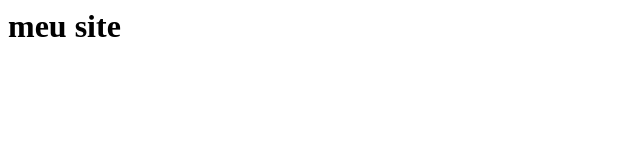
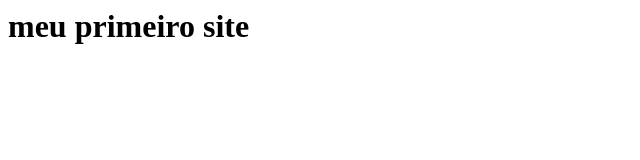
Before and after one commit to Gisellepvp/primeiro-repositorio, a plain HTML site: page index.html in a window 1280 px wide. Shown: the whole page, without its empty margins (0-640 px from the left). Drawn offline with Linux system fonts and the light colour scheme.

Commit message:
Update index.html

```diff
--- a/index.html
+++ b/index.html
@@ -1,3 +1,3 @@
 <html>
-  <h1>meu site </h1>
+  <h1>meu primeiro site </h1>
              </html>
```
